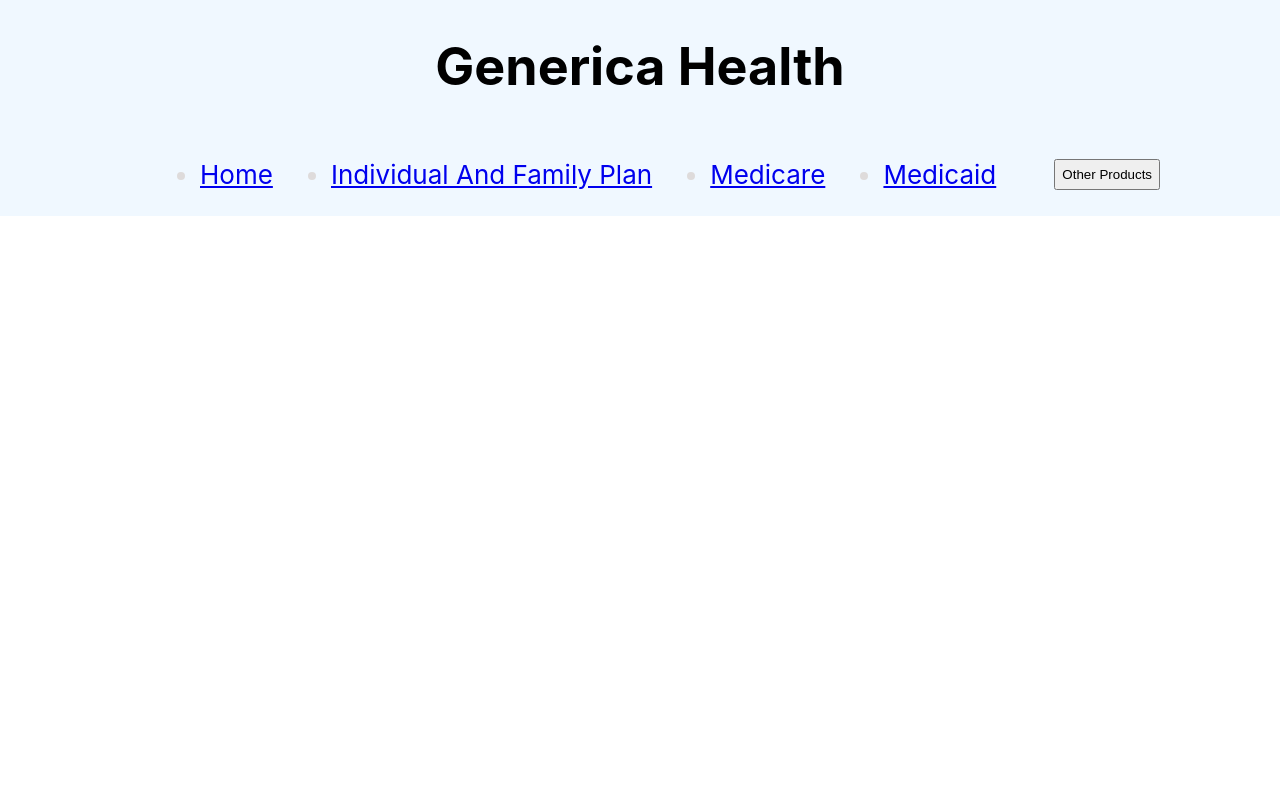
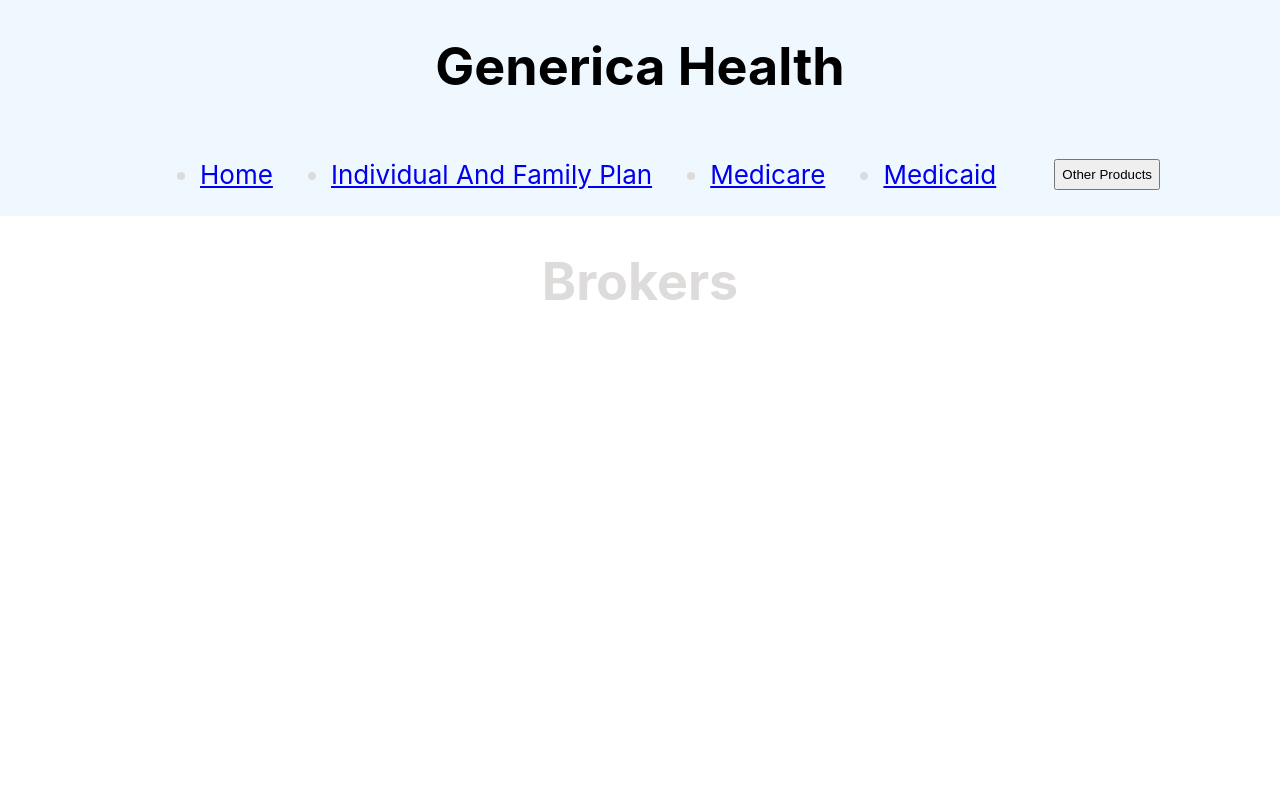
Before and after one commit to RickyFig17/Generica-Health, a React (Create React App) app: page /brokers in a window 1280 px wide. Shown: the top 800 px of the page. Built offline with nearby package versions, Linux system fonts and the light colour scheme.

Commit message:
changing producers to brokers

```diff
--- a/src/App.js
+++ b/src/App.js
@@ -8,7 +8,7 @@ import Employers from "./Employers";
 import Header from "./Header/Header";
 import Footer from "./Footer/Footer";
 import Providers from "./Providers";
-import Producers from "./Producers";
+import Brokers from "./Brokers";
 
 function App() {
   return (
@@ -23,7 +23,7 @@ function App() {
             <Route path="/ifp" element={<Ifp />} />
             <Route path="/employers" element={<Employers />} />
             <Route path="/providers" element={<Providers />}></Route>
-            <Route path="/producers" element={<Producers />}></Route>
+            <Route path="/brokers" element={<Brokers />}></Route>
           </Routes>
         </BrowserRouter>
       </header>
--- /dev/null
+++ b/src/Brokers.js
@@ -0,0 +1,7 @@
+import React from "react";
+
+function Brokers() {
+    return<h1>Brokers</h1>
+}
+
+export default Brokers;
--- a/src/Header/Navbar.js
+++ b/src/Header/Navbar.js
@@ -34,7 +34,7 @@ const Navbar = () => {
               <Link to="/providers">Providers</Link>
             </li>
             <li>
-              <Link to="/producers">Producers</Link>
+              <Link to="/brokers">Brokers</Link>
             </li>
           </ul>
         )}
--- a/src/Producers.js
+++ /dev/null
@@ -1,7 +0,0 @@
-import React from "react";
-
-function Producers() {
-    return<h1>Producers</h1>
-}
-
-export default Producers;
```
